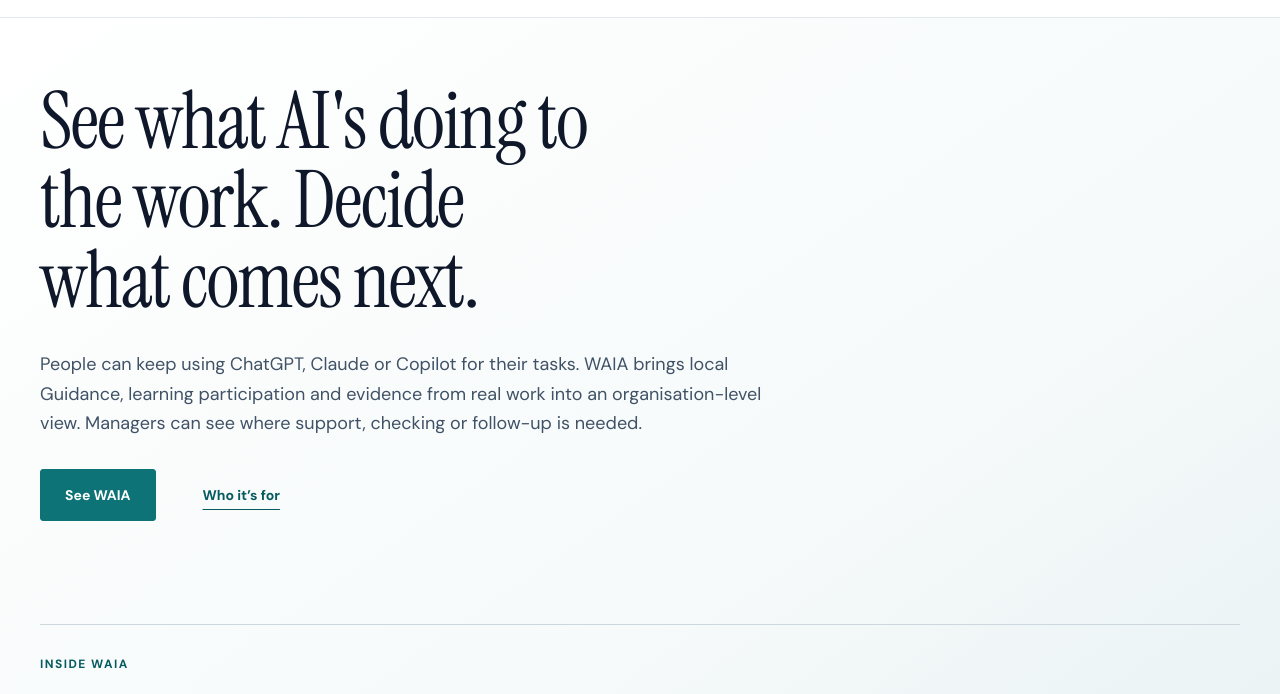
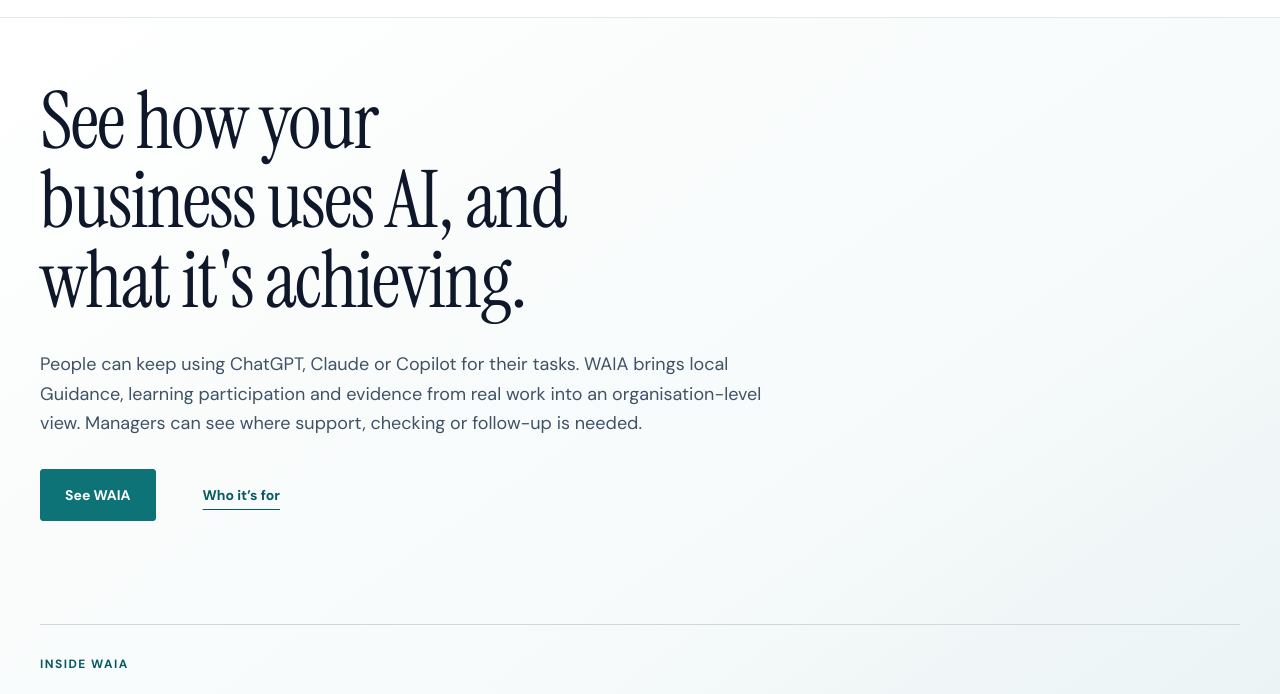
Before and after one commit to bjcooper23-19-2/WAIA-Marketing-Site, a plain HTML site: page how-it-works/index.html in a window 1280 px wide. Shown: the part 65-759 px from the top of the page. Drawn offline with Linux system fonts and the light colour scheme.

Commit message:
Clarify How it works page headline

```diff
--- a/how-it-works/index.html
+++ b/how-it-works/index.html
@@ -115,7 +115,7 @@
         <section class="hero compact-hero inner-page-hero how-hero">
           <div class="container hero-grid">
             <div>
-              <h1>See what AI's doing to the work. Decide what comes next.</h1>
+              <h1>See how your business uses AI, and what it's achieving.</h1>
               <p class="lede">
                 People can keep using ChatGPT, Claude or Copilot for their
                 tasks. WAIA brings local Guidance, learning participation and
```
